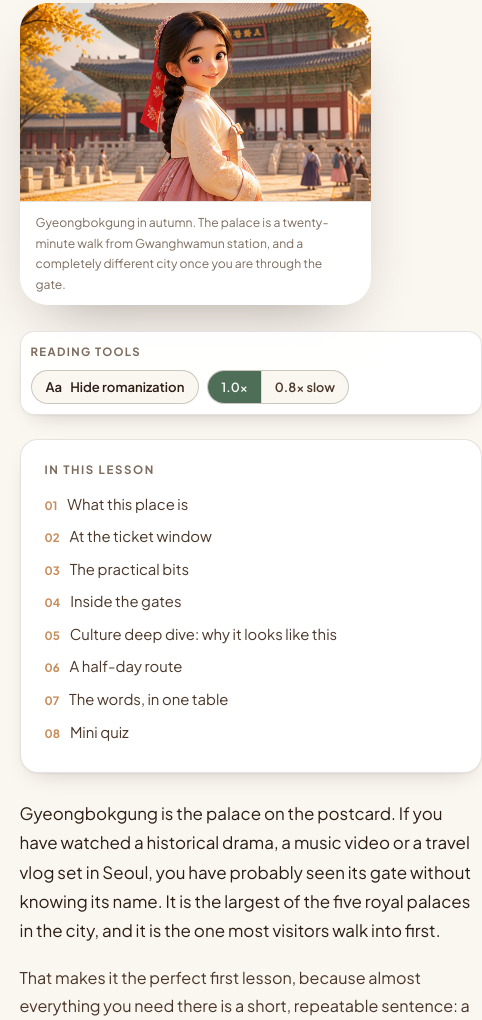
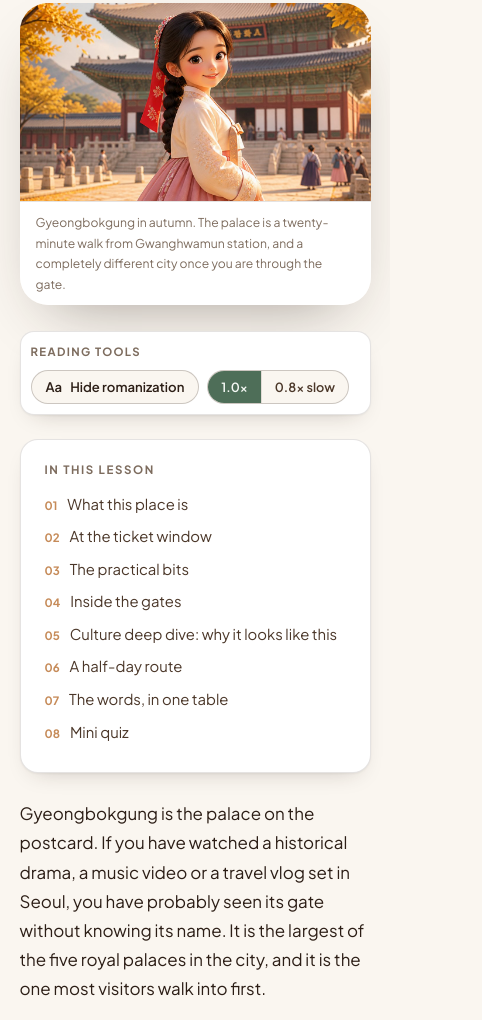
Before and after one commit to mountinr-gif/cupofcoffee-korean, a plain HTML site: page posts/gyeongbokgung-palace-korean.html in a window 390 px wide. Shown: the part 510-1530 px from the top of the page, 482 px wide, since content can reach past the window. Drawn offline with Linux system fonts and the light colour scheme.

Commit message:
Fix mobile overflow in article layout, nav button text colour
- minmax(0,1fr) article column + min-width:0 on grid items so the
  vocabulary table scrolls inside its card instead of widening the page
  at 375px
- opaque sticky reader bar so body text does not show through it
- nav CTA keeps its cream label against the espresso button
- hero note icon

```diff
--- a/assets/css/style.css
+++ b/assets/css/style.css
@@ -278,6 +278,8 @@ small { font-size: 0.86em; }
 }
 .nav a:hover { background: rgba(198, 139, 89, 0.16); color: var(--espresso); }
 .nav a[aria-current="page"] { color: var(--sage); font-weight: 700; }
+.nav a.btn { color: var(--cream); }
+.nav a.btn:hover { color: #FFFFFF; background: var(--espresso-soft); }
 .nav__cta { margin-left: 8px; }
 
 .nav-toggle {
@@ -621,6 +623,7 @@ small { font-size: 0.86em; }
   align-items: center;
 }
 .split--rev { grid-template-columns: minmax(0, 1.14fr) minmax(0, 0.86fr); }
+.split > * { min-width: 0; }
 .split__figure { margin: 0; position: relative; }
 .split__figure img {
   border-radius: var(--radius-lg);
@@ -851,9 +854,7 @@ small { font-size: 0.86em; }
   gap: 10px 14px;
   padding: 11px 14px;
   margin-bottom: clamp(24px, 3vw, 36px);
-  background: rgba(255, 255, 255, 0.94);
-  backdrop-filter: blur(12px);
-  -webkit-backdrop-filter: blur(12px);
+  background: var(--paper);
   border: 1px solid var(--line);
   border-radius: 14px;
   box-shadow: var(--shadow-sm);
@@ -1411,6 +1412,7 @@ table.vocab .roman {
   gap: clamp(24px, 4vw, 56px);
   align-items: start;
 }
+.article-layout > * { min-width: 0; }
 .article-side { position: sticky; top: 140px; }
 .side-card {
   background: var(--paper);
@@ -1432,7 +1434,7 @@ table.vocab .roman {
 .side-card .btn { width: 100%; }
 .side-card--sage { background: var(--sage-wash); border-color: rgba(78, 110, 88, 0.2); }
 @media (max-width: 980px) {
-  .article-layout { grid-template-columns: 1fr; }
+  .article-layout { grid-template-columns: minmax(0, 1fr); }
   .article-side { position: static; display: grid; grid-template-columns: repeat(auto-fit, minmax(min(100%, 240px), 1fr)); gap: 16px; }
   .side-card { margin-bottom: 0; }
 }
```
Also changed, not shown: index.html (+1 -1 lines).
